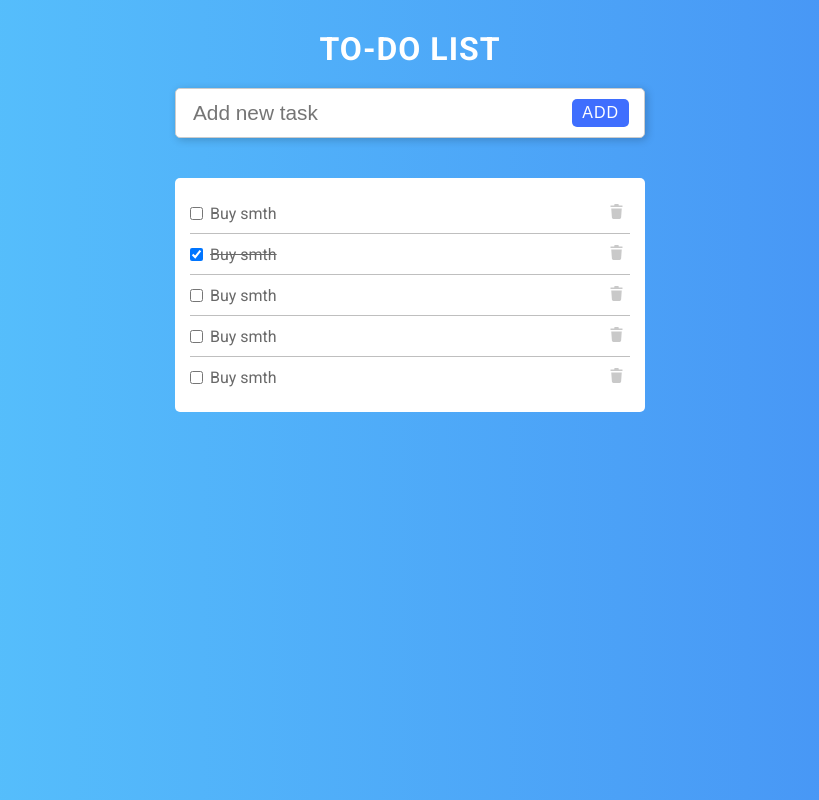
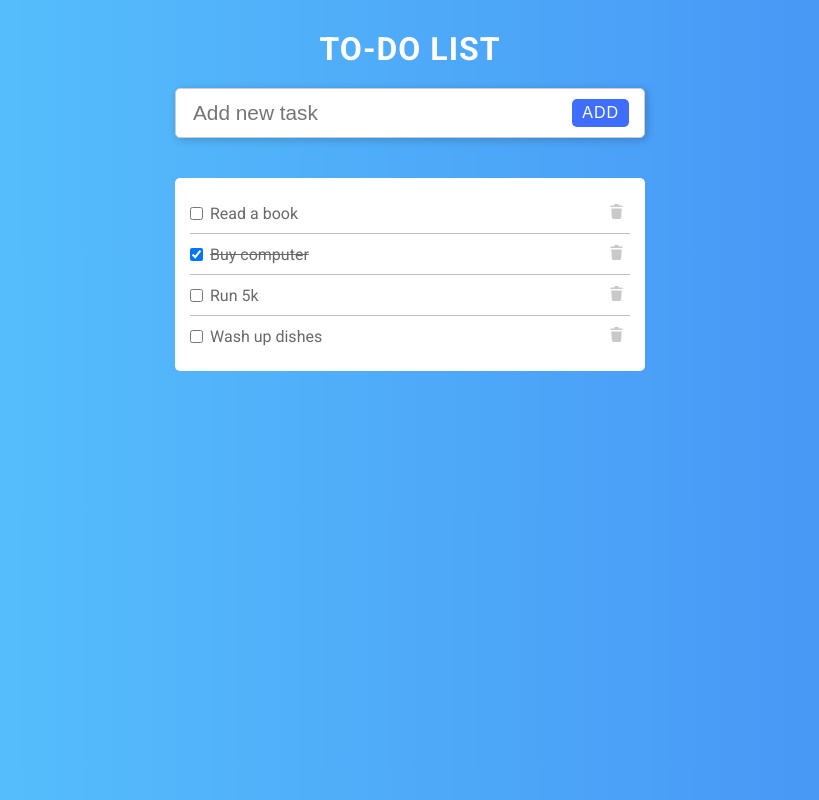
Before and after one commit to texhapb-git/todo-list, a React (Create React App) app: page / in a window 1280 px wide. Shown: the whole page, without its empty margins (230-1049 px from the left). Built offline with nearby package versions, Linux system fonts and the light colour scheme; the HTML template or start-up script is replaced by a standard one.

Commit message:
shared by components

```diff
--- a/src/App.css
+++ b/src/App.css
@@ -126,3 +126,7 @@ h1 {
 .todo__remove:hover .todo__remove-icon {
 	fill: red;
 }
+
+.todo__empty{
+	margin: 0;
+}
--- a/src/App.js
+++ b/src/App.js
@@ -1,81 +1,10 @@
 import './App.css';
-import Icons from './Icons';
+import TodoApp from './components/TodoApp';
+
 
 function App() {
 	return (
-		<div className='app'>
-			<div className='container'>
-				<h1>To-Do List</h1>
-
-				<div className='add-form-block'>
-					<form className='add-form'>
-						<input type='text' name='new-task-name' className='add-form__input' placeholder="Add new task" />
-						<button type='submit' className='add-form__submit'>Add</button>
-					</form>
-				</div>
-
-				<div className='todo'>
-					<ul className='todo__list'>
-						<li className='todo__element'>
-							<div className='todo__content'>
-								<input type='checkbox' className='todo__checkbox' />
-								<span className='todo__title'>Buy smth</span>
-							</div>
-
-							<button className='todo__remove'>
-								<Icons name='bin' className='todo__remove-icon' />
-							</button>
-						</li>
-
-						<li className='todo__element done'>
-							<div className='todo__content'>
-								<input type='checkbox' checked className='todo__checkbox' />
-								<span className='todo__title'>Buy smth</span>
-							</div>
-
-							<button className='todo__remove'>
-								<Icons name='bin' className='todo__remove-icon' />
-							</button>
-						</li>
-
-						<li className='todo__element'>
-							<div className='todo__content'>
-								<input type='checkbox' className='todo__checkbox' />
-								<span className='todo__title'>Buy smth</span>
-							</div>
-
-							<button className='todo__remove'>
-								<Icons name='bin' className='todo__remove-icon' />
-							</button>
-						</li>
-
-						<li className='todo__element'>
-							<div className='todo__content'>
-								<input type='checkbox' className='todo__checkbox' />
-								<span className='todo__title'>Buy smth</span>
-							</div>
-
-							<button className='todo__remove'>
-								<Icons name='bin' className='todo__remove-icon' />
-							</button>
-						</li>
-
-						<li className='todo__element'>
-							<div className='todo__content'>
-								<input type='checkbox' className='todo__checkbox' />
-								<span className='todo__title'>Buy smth</span>
-							</div>
-
-							<button className='todo__remove'>
-								<Icons name='bin' className='todo__remove-icon' />
-							</button>
-						</li>
-					</ul>
-				</div>
-
-
-			</div>
-		</div>
+		<TodoApp />
 	);
 }
 
--- a/src/Icons.js
+++ b/src/Icons.js
@@ -1,7 +1,6 @@
 import IconsSVG from './assets/sprite.svg';
 
 function Icons({ name, color, size, className }) {
-
 	return (
 		<svg className={`icon icon-${name} ${className}`} fill={color} stroke={color} width={size} height={size}>
 			<use xlinkHref={`${IconsSVG}#${name}`} />
--- /dev/null
+++ b/src/components/TodoApp.js
@@ -0,0 +1,30 @@
+import { useState } from "react";
+import TodoForm from "./TodoForm";
+import TodoList from "./TodoList";
+
+
+function TodoApp() {
+
+	const [todos, setTodos] = useState(
+		[
+			{id: 1, title: 'Read a book', completed: false},
+			{id: 2, title: 'Buy computer', completed: true},
+			{id: 3, title: 'Run 5k', completed: false},
+			{id: 4, title: 'Wash up dishes', completed: false},
+		]
+	)
+
+	return (
+		<div className='app'>
+			<div className='container'>
+
+				<h1>To-Do List</h1>
+				<TodoForm />
+				<TodoList todos={todos} />
+
+			</div>
+		</div>
+	)
+}
+
+export default TodoApp;
--- /dev/null
+++ b/src/components/TodoForm.js
@@ -0,0 +1,42 @@
+import { useState } from "react";
+
+function TodoForm() {
+
+	const [value, setValue] = useState('')
+
+	function ChangeValue(event) {
+		setValue(event.target.value)
+	}
+
+	function submitTodoForm(event) {
+		event.preventDefault();
+
+		if (value.trim()) {
+			createTodo(value);
+			setValue('');
+		}
+	}
+
+	function createTodo(text) {
+
+	}
+
+
+	return (
+		<div className='add-form-block'>
+			<form className='add-form' onSubmit={submitTodoForm}>
+				<input
+					type='text'
+					name='new-task-name'
+					className='add-form__input'
+					placeholder="Add new task"
+					value={value}
+					onChange={ChangeValue}
+				/>
+				<button type='submit' className='add-form__submit'>Add</button>
+			</form>
+		</div>
+	)
+}
+
+export default TodoForm;
--- /dev/null
+++ b/src/components/TodoItem.js
@@ -0,0 +1,27 @@
+import Icons from "../Icons";
+
+function TodoItem({todo}) {
+	const itemClasses = ['todo__element'];
+
+	if (todo.completed) {
+		itemClasses.push('done');
+	}
+
+	return (
+		<li className={itemClasses.join(' ')}>
+			<div className='todo__content'>
+				<input type='checkbox'
+					checked={todo.completed}
+					className='todo__checkbox'
+				/>
+				<span className='todo__title'>{todo.title}</span>
+			</div>
+
+			<button className='todo__remove'>
+				<Icons name='bin' className='todo__remove-icon' />
+			</button>
+		</li>
+	)
+}
+
+export default TodoItem;
--- /dev/null
+++ b/src/components/TodoList.js
@@ -0,0 +1,20 @@
+import TodoItem from "./TodoItem";
+
+function TodoList({todos}) {
+	return (
+		<div className='todo'>
+		{
+			todos.length ?
+				<ul className='todo__list'>
+					{ todos.map(todo => {
+						return <TodoItem todo={todo} key={todo.id} />
+					})}
+				</ul>
+				:
+				<p className="todo__empty">There is nothing to do!</p>
+		}
+		</div>
+	)
+}
+
+export default TodoList;
--- /dev/null
+++ b/src/context/todoContext.js
@@ -0,0 +1,5 @@
+import { createContext } from "react";
+
+const todoContext = createContext()
+
+export default todoContext;
```
